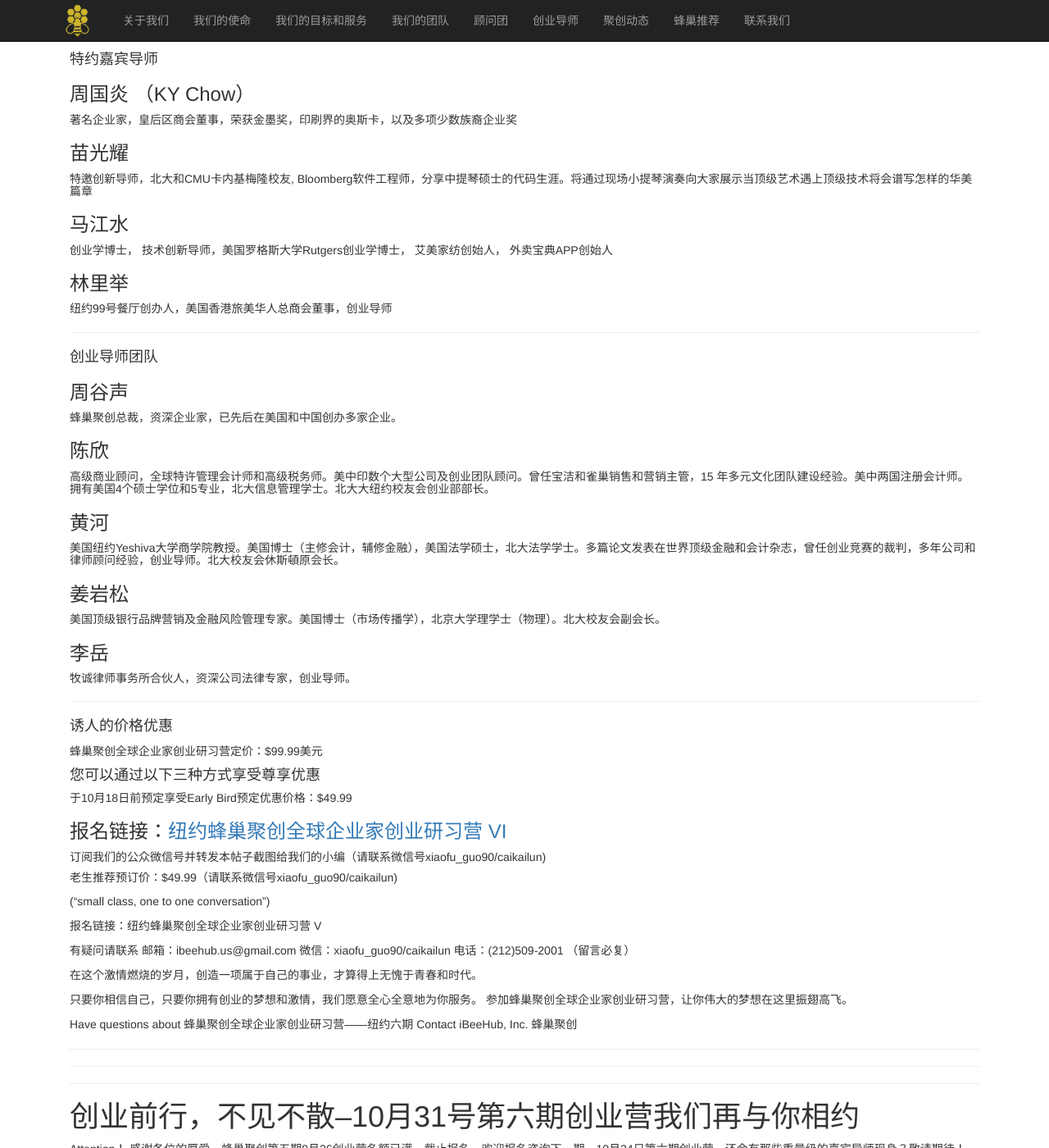
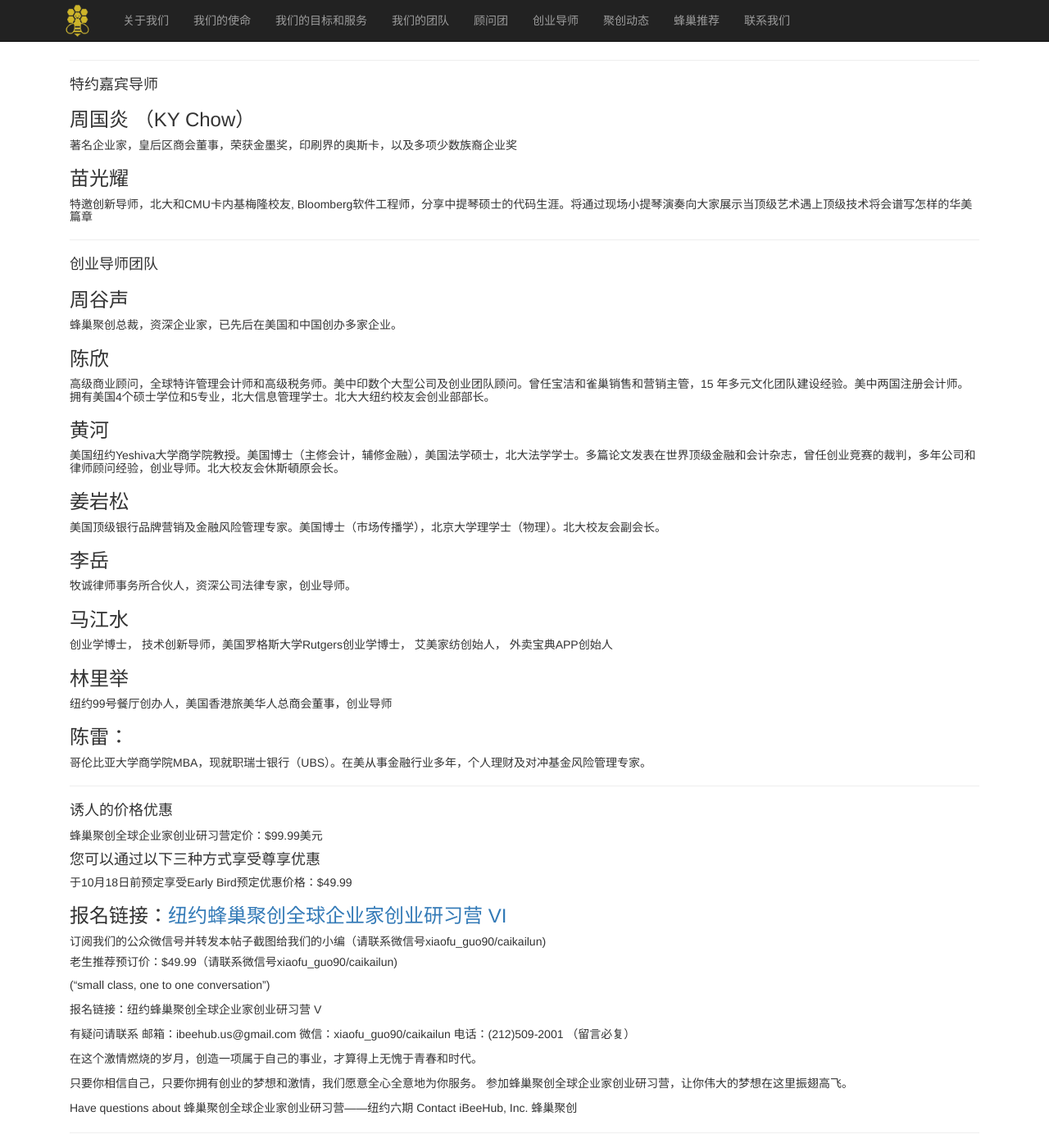
Before and after one commit to ibinc/ibinc.github.io, a Jekyll site: the page built from events_cn.md, in a window 1280 px wide and 1400 px high, scrolled down 1327 px. Shown: the whole window at 82% size. Built offline with Jekyll 4.4.1, drawn with Linux system fonts in a browser that asks for light colours; Markdown is read by kramdown in place of the engine named in the settings.

Commit message:
Update events_cn.md

```diff
--- a/events_cn.md
+++ b/events_cn.md
@@ -67,6 +67,8 @@
 ###罗飞
 #####将主讲"如何获得投资"课程。松禾资本创始合伙人，旗下人民币基金已经投资超过三十亿，已有三十家所投企业上市，关注移动互联，生命科技和新材料。毕业于北大经济学院，北大光华EMBA。松禾成长关爱基金会联合发起人。
 
+--------------------------------------------------------------------------------
+
 ####特约嘉宾导师
 
 ### 周国炎 （KY Chow）
@@ -101,6 +96,14 @@
 ### 李岳
 #####牧诚律师事务所合伙人，资深公司法律专家，创业导师。
 
+### 马江水
+#####创业学博士， 技术创新导师，美国罗格斯大学Rutgers创业学博士， 艾美家纺创始人， 外卖宝典APP创始人
+
+### 林里举
+#####纽约99号餐厅创办人，美国香港旅美华人总商会董事，创业导师
+
+### 陈雷：
+#####哥伦比亚大学商学院MBA，现就职瑞士银行（UBS）。在美从事金融行业多年，个人理财及对冲基金风险管理专家。
 
 --------------------------------------------------------------------------------
 
```
Also changed, not shown: other parts of events_cn.md (+0 -7 lines).
